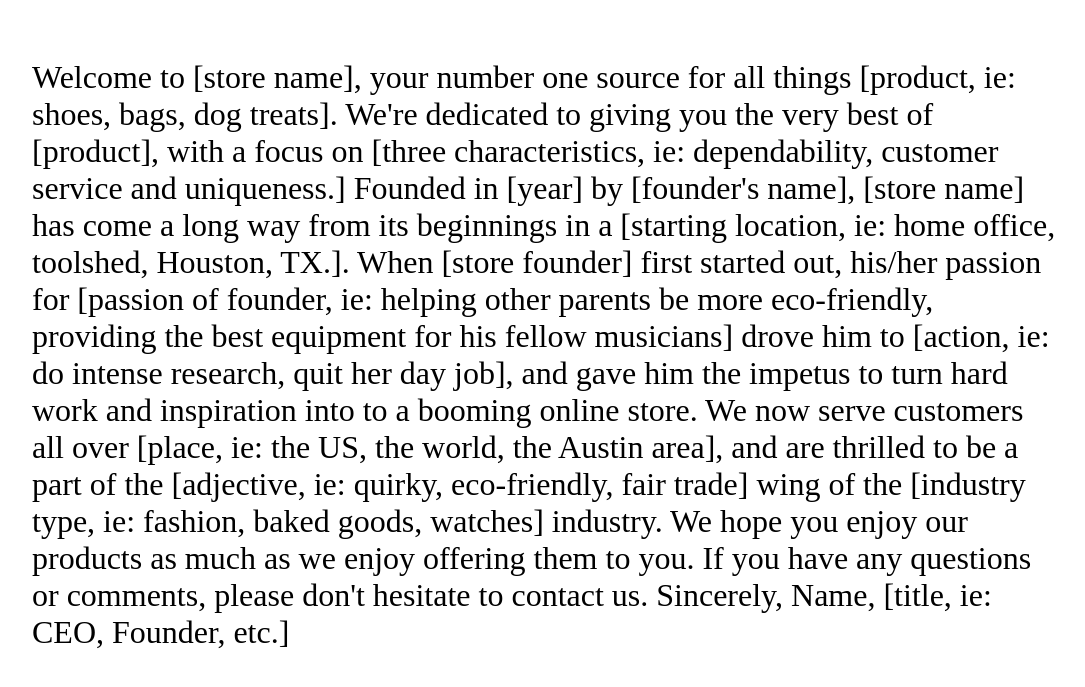
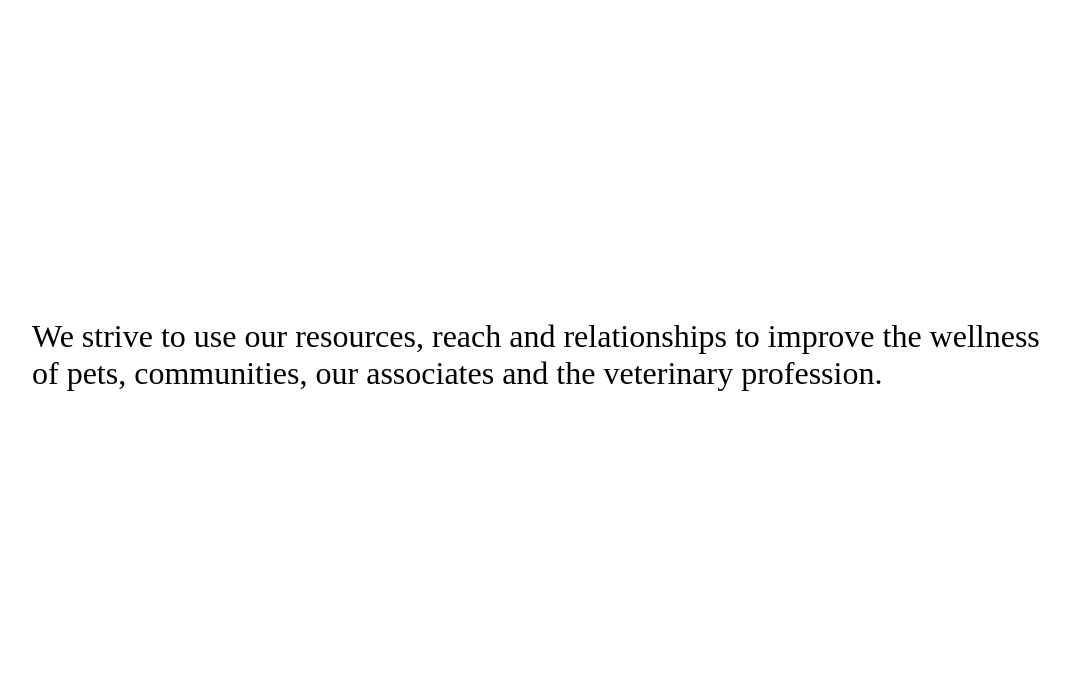
Before and after one commit to Brbee/vet, a PHP site: page /aboutUs.php in a window 1280 px wide. Shown: the part 77-764 px from the top of the page, without its empty margins (96-1181 px from the left). Run offline with PHP 8.4, Linux system fonts and the light colour scheme; some web fonts are replaced.

Commit message:
Second Commit

```diff
--- a/aboutUs.php
+++ b/aboutUs.php
@@ -24,12 +24,6 @@
             </ul>
         </nav>
     </section>
-    <p>Welcome to [store name], your number one source for all things [product, ie: shoes, bags, dog treats]. We're dedicated to giving you the very best of [product], with a focus on [three characteristics, ie: dependability, customer service and uniqueness.]
-Founded in [year] by [founder's name], [store name] has come a long way from its beginnings in a [starting location, ie: home office, toolshed, Houston, TX.]. When [store founder] first started out, his/her passion for [passion of founder, ie: helping other parents be more eco-friendly, providing the best equipment for his fellow musicians] drove him to [action, ie: do intense research, quit her day job], and gave him the impetus to turn hard work and inspiration into to a booming online store. We now serve customers all over [place, ie: the US, the world, the Austin area], and are thrilled to be a part of the [adjective, ie: quirky, eco-friendly, fair trade] wing of the [industry type, ie: fashion, baked goods, watches] industry.
-
-We hope you enjoy our products as much as we enjoy offering them to you. If you have any questions or comments, please don't hesitate to contact us.
-
-Sincerely,
-Name, [title, ie: CEO, Founder, etc.]</p>
+    <p>We strive to use our resources, reach and relationships to improve the wellness of pets, communities, our associates and the veterinary profession.</p>
 </body>
 </html>
--- a/index.php
+++ b/index.php
@@ -23,7 +23,7 @@
 
             </ul>
         </nav>
-        <img src="imgs/769139.jpg">
+        <img src="imgs/5d4abea9066585c107c863c8_dog pet portrait photography.jpg">
     </section>
 </body>
 </html>
--- a/style.css
+++ b/style.css
@@ -38,8 +38,8 @@
 }
 
 img{
-    display: block;
+  display: block;
   margin-left: auto;
   margin-right: auto;
-  width: 80%;
+  width: 100%;
 }
```
Also changed, not shown: aboutUsR.php (+1 -7 lines), imgs/5d4abea9066585c107c863c8_dog pet portrait photography.jpg (added).
